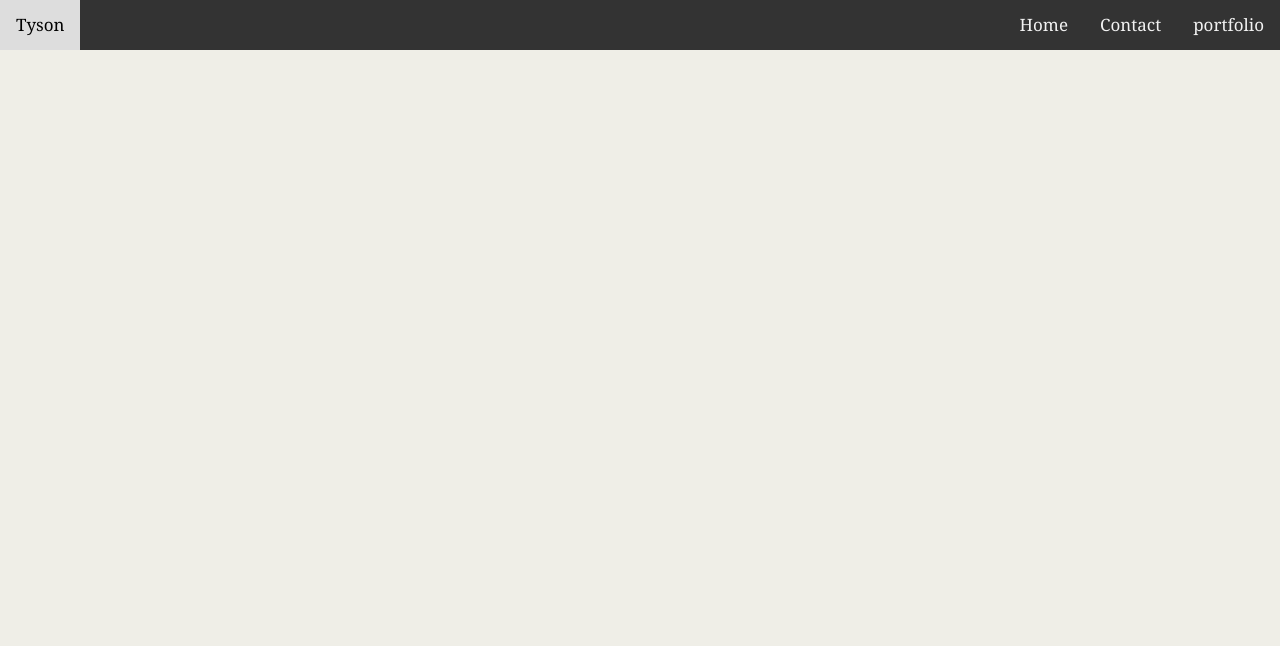
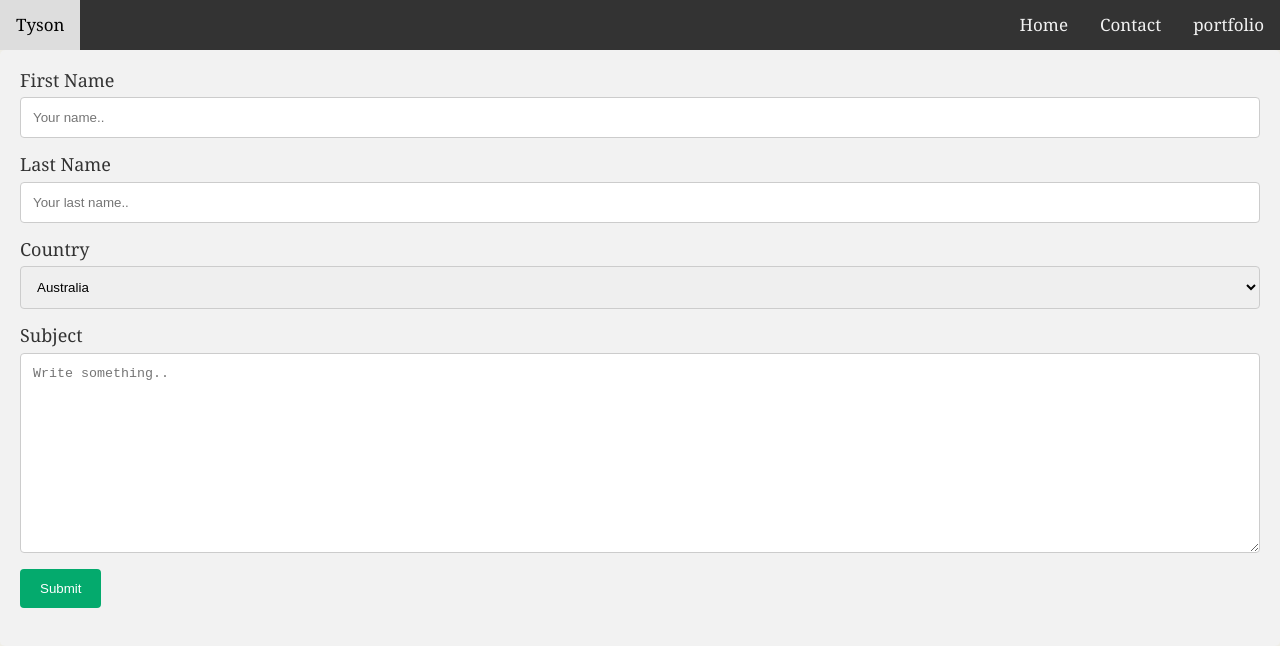
Before and after one commit to Tyson-w/Basic-Portfolio, a plain HTML site: page contact.html in a window 1280 px wide. Drawn offline with Linux system fonts and the light colour scheme.

Commit message:
Added contact content and css

```diff
--- a/assets/css/contact.css
+++ b/assets/css/contact.css
@@ -44,3 +44,37 @@ header {
 .topnav-right {
     float: right;
 }
+
+/* Style inputs with type="text", select elements and textareas */
+input[type=text], select, textarea {
+      width: 100%; /* Full width */
+      padding: 12px; /* Some padding */
+      border: 1px solid #ccc; /* Gray border */
+      border-radius: 4px; /* Rounded borders */
+      box-sizing: border-box; /* Make sure that padding and width stays in place */
+      margin-top: 6px; /* Add a top margin */
+      margin-bottom: 16px; /* Bottom margin */
+      resize: vertical /* Allow the user to vertically resize the textarea (not horizontally) */
+}
+
+/* Style the submit button with a specific background color etc */
+input[type=submit]{
+      background-color: #04AA6D;
+      color: white;
+      padding: 12px 20px;
+      border: none;
+      border-radius: 4px;
+      cursor: pointer;
+}
+
+/* When moving the mouse over the submit button, add a darker green color */
+input[type=submit]:hover{
+      background-color: #45a049;
+}
+
+/* Add a background color and some padding around the form */
+.container {
+      border-radius: 5px;
+      background-color: #f2f2f2;
+      padding: 20px;
+}
--- a/contact.html
+++ b/contact.html
@@ -22,7 +22,28 @@
     </header>
 
     <div class="container">
-    </div>
+        <form action="action_page.php">
+
+          <label for="fname">First Name</label>
+          <input type="text" id="fname" name="firstname" placeholder="Your name..">
+
+          <label for="lname">Last Name</label>
+          <input type="text" id="lname" name="lastname" placeholder="Your last name..">
+
+          <label for="country">Country</label>
+          <select id="country" name="country">
+            <option value="australia">Australia</option>
+            <option value="canada">Canada</option>
+            <option value="usa">USA</option>
+          </select>
+
+          <label for="subject">Subject</label>
+          <textarea id="subject" name="subject" placeholder="Write something.." style="height:200px"></textarea>
+
+          <input type="submit" value="Submit">
+
+        </form>
+      </div>
 
 </body>
 
```
Also changed, not shown: portfolio.html (+1 -1 lines).
